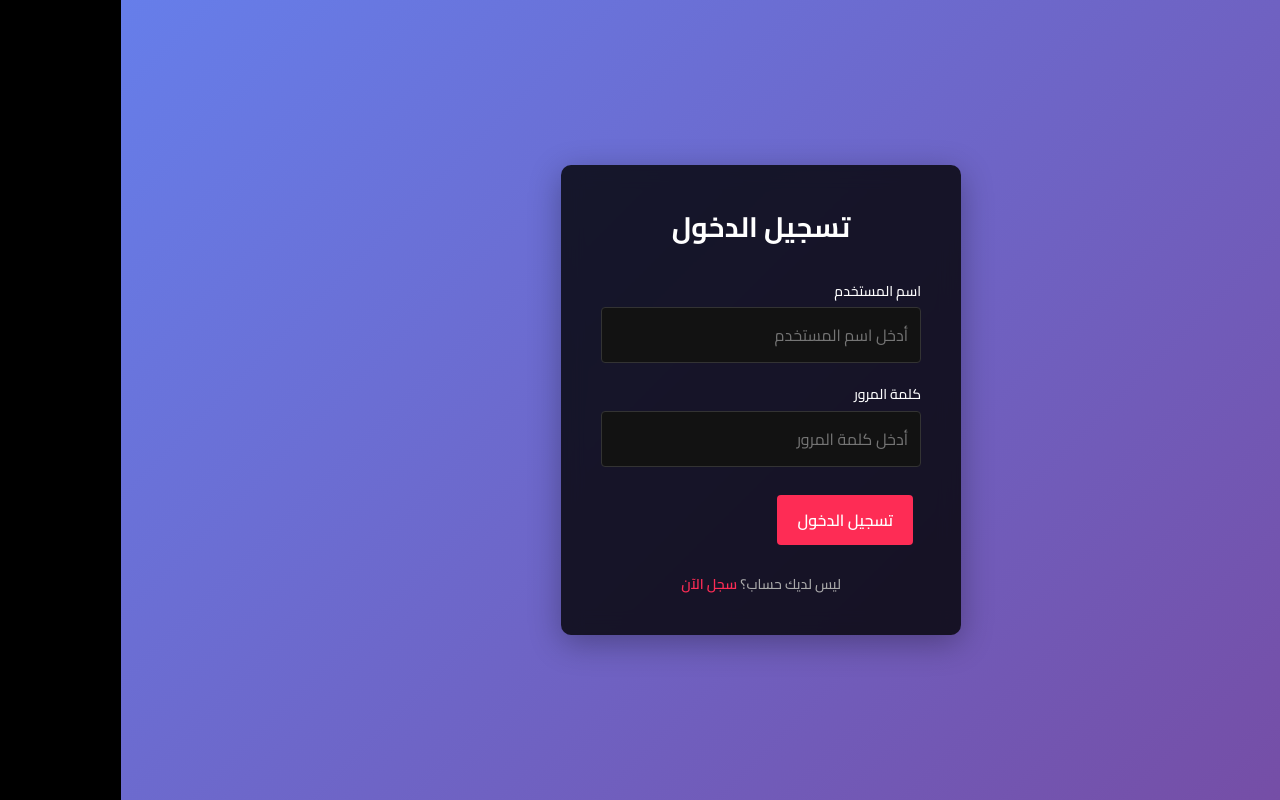
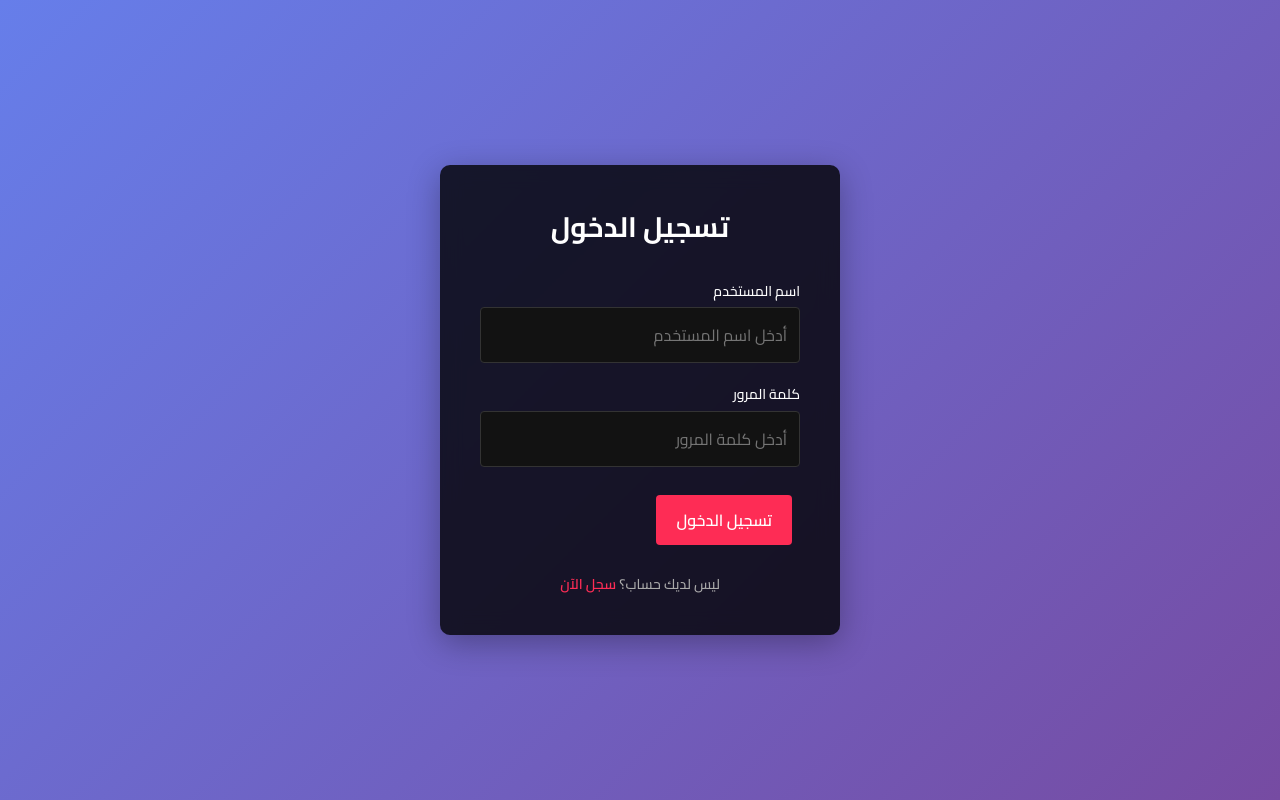
Before and after one commit to Mohamedabdulaziz1920/Otogram, a React (Vite) app in the folder frontend-vite/: page /login in a window 1280 px wide. Built offline with nearby package versions, Linux system fonts and the light colour scheme; no server answers.

Commit message:
Update HomePage.css

```diff
--- a/frontend-vite/src/pages/HomePage.css
+++ b/frontend-vite/src/pages/HomePage.css
@@ -5,7 +5,11 @@
   box-sizing: border-box;
 }
 
-
+/* منع التمرير في الصفحة */
+html, body {
+  overflow: hidden;
+  height: 100%;
+}
 
 /* الحاوي الرئيسي */
 .home-container {
```
